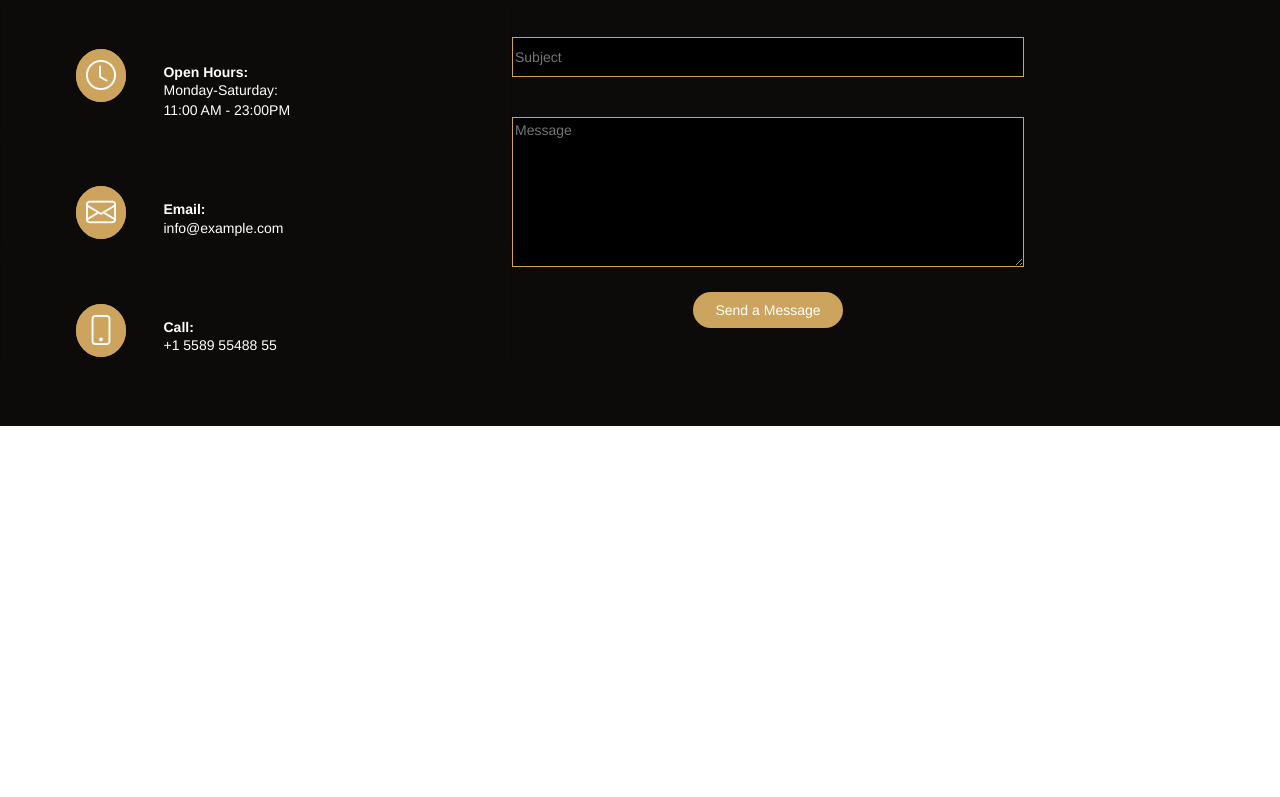
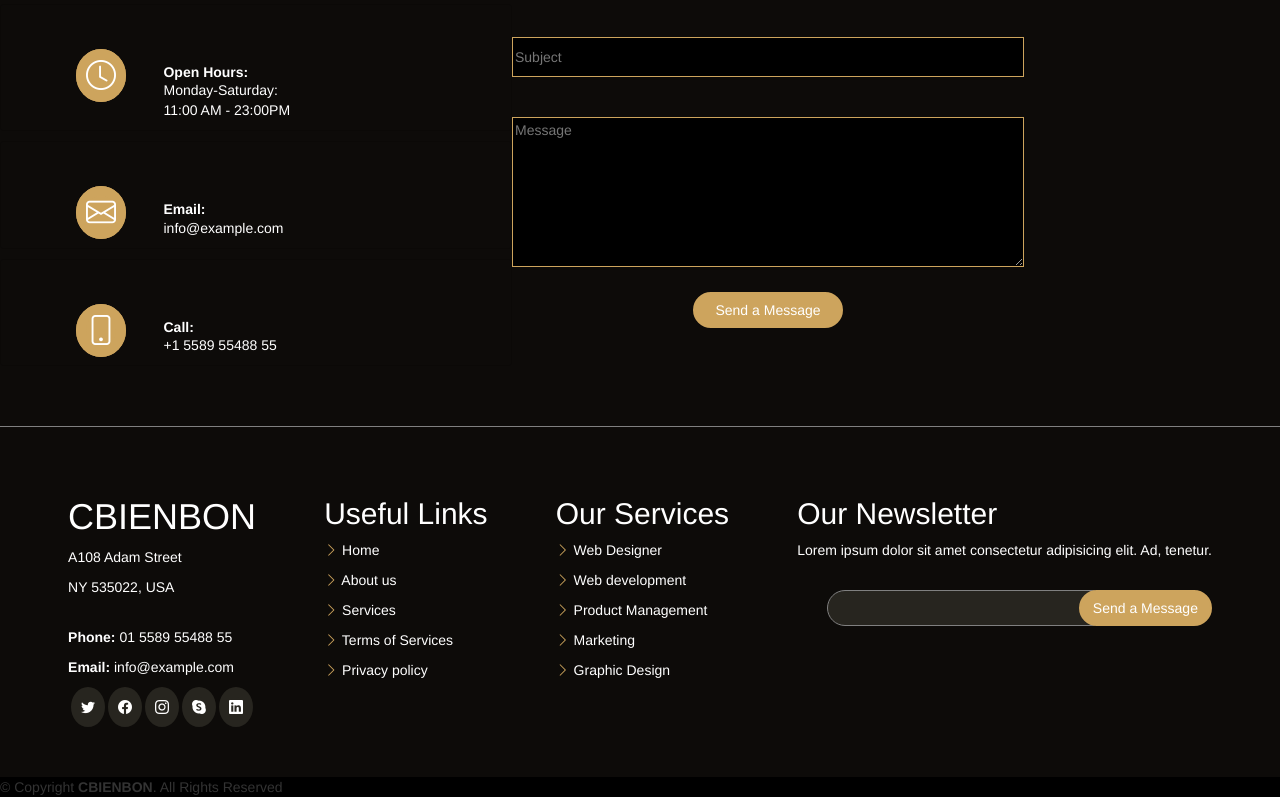
Before and after one commit to Heyyy013/SiteRestaurant, a website: page index.html in a window 1280 px wide. Shown: the part 5072-5869 px from the top of the page. Before the commit the page ends 5498 px from the top, so only its background shows below. Drawn offline with nearby package versions, Linux system fonts and the light colour scheme.

Commit message:
fin footer

```diff
--- a/index.html
+++ b/index.html
@@ -428,6 +428,56 @@
       </div>
     </section>
 
+    <div class="ligne"></div>
+
+    <section>
+      <div class="d-flex">
+        <div>
+          <h1>CBIENBON</h1>
+          <p>A108 Adam Street</p>
+          <p>NY 535022, USA</p>
+          <br>
+          <p><b>Phone:</b> 01 5589 55488 55</p>
+          <p><b>Email:</b> info@example.com</p>
+          <div class="d-flex">
+            <i class="bi bi-twitter rs"></i>
+            <i class="bi bi-facebook rs"></i>
+            <i class="bi bi-instagram rs" ></i>
+            <i class="bi bi-skype rs"></i>
+            <i class="bi bi-linkedin rs"></i>
+          </div>
+        </div>
+        <div>
+          <h2>Useful Links</h2>
+          <p><i class="bi bi-chevron-right"></i> Home</p>
+          <p><i class="bi bi-chevron-right"></i> About us</p>
+          <p><i class="bi bi-chevron-right"></i> Services</p>
+          <p><i class="bi bi-chevron-right"></i> Terms of Services</p>
+          <p><i class="bi bi-chevron-right"></i> Privacy policy</p>
+        </div>
+        <div>
+          <h2>Our Services</h2>
+          <p><i class="bi bi-chevron-right"></i> Web Designer</p>
+          <p><i class="bi bi-chevron-right"></i> Web development</p>
+          <p><i class="bi bi-chevron-right"></i> Product Management</p>
+          <p><i class="bi bi-chevron-right"></i> Marketing</p>
+          <p><i class="bi bi-chevron-right"></i> Graphic Design</p>
+        </div>
+        <div>
+          <h2>Our Newsletter</h2>
+          <p>Lorem ipsum dolor sit amet consectetur adipisicing elit. Ad, tenetur.</p>
+          <div class="d-flex justify-content-center">
+            <input type="text" class="rounded-pill">
+            <button type="button" class="btn d-block mx-auto btn-outline-warning rounded-pill border-2">Send a Message</button>
+          </div>
+        </div>
+      </div>
+    </section>
+
+    <footer>
+      © Copyright <b>CBIENBON</b>. All Rights Reserved
+    </footer>
+
     <script src="../node_modules/bootstrap/dist/js/bootstrap.js"></script>
     <script src="https://cdn.jsdelivr.net/npm/@popperjs/core@2.11.6/dist/umd/popper.min.js"></script>
     <script src="https://cdn.jsdelivr.net/npm/bootstrap@5.3.0-alpha1/dist/js/bootstrap.min.js"></script>
--- a/src/sass/app.sass
+++ b/src/sass/app.sass
@@ -11,3 +11,5 @@
 @import ./modules/_section7.sass
 @import ./modules/_section8.sass
 @import ./modules/_section9.sass
+@import ./modules/_section10.sass
+@import ./modules/_footer.sass
--- /dev/null
+++ b/src/sass/modules/_footer.sass
@@ -0,0 +1,2 @@
+footer
+    background-color: #000000
--- /dev/null
+++ b/src/sass/modules/_section10.sass
@@ -0,0 +1,38 @@
+section:nth-of-type(10)
+    background-color: #0D0B09
+    color: white
+    padding-bottom: 50px
+    padding-top: 50px
+    width: 100%
+    button
+        margin-top: 20px
+        color: white
+        border-color: $orange
+        width: 150px
+        background-color: $orange
+        z-index: 1
+        &:hover
+            color: white
+            background-color: $orange
+
+    .d-flex
+        justify-content: space-evenly
+
+    input
+        position: relative
+        width: 100%
+        left: 30px
+        top: 20px
+        height: 36px
+        background-color: #27251F
+        border: 1px solid grey
+    .bi-chevron-right
+        color: $orange
+    .rs
+        border: 10px solid #27251F
+        background-color: #27251F
+        border-radius: 50%
+.ligne
+    width: 100%
+    height: 1px
+    background: grey
```
Also changed, not shown: public/css/app.css, 1 other file.
